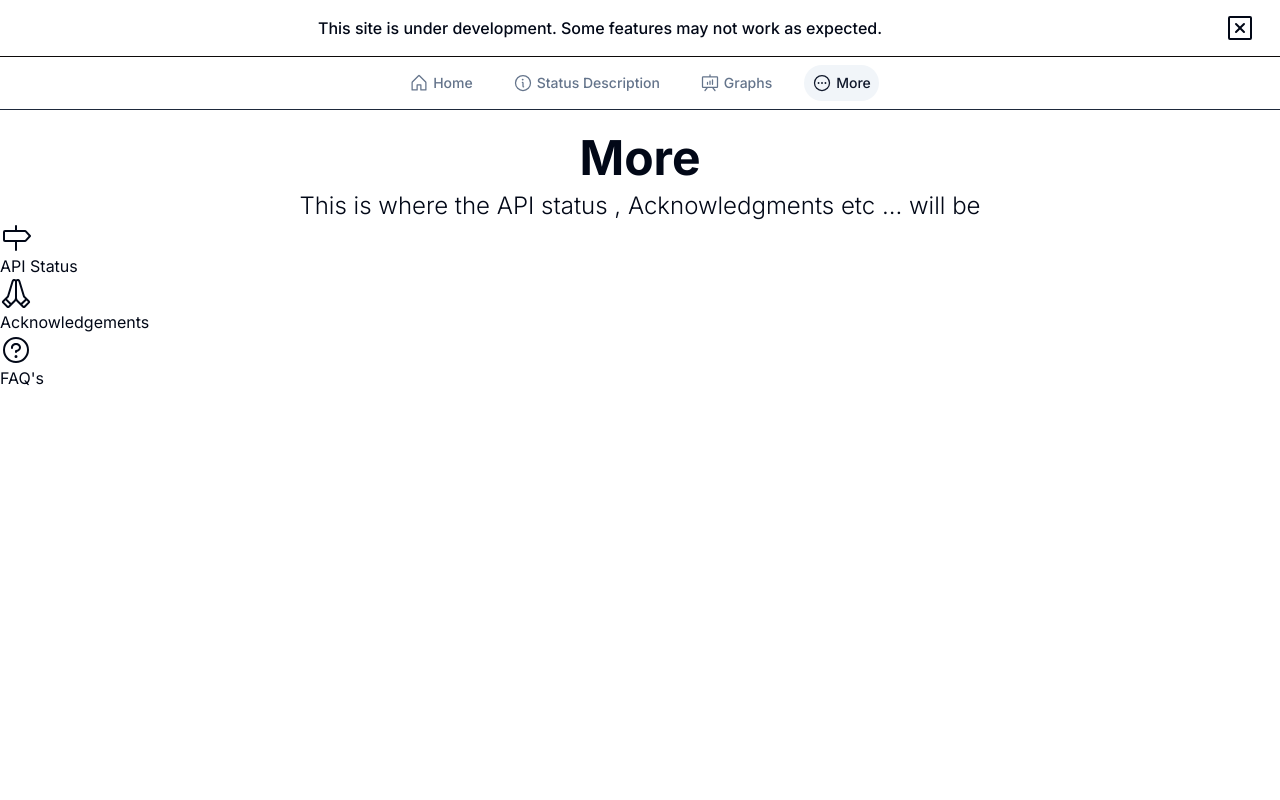
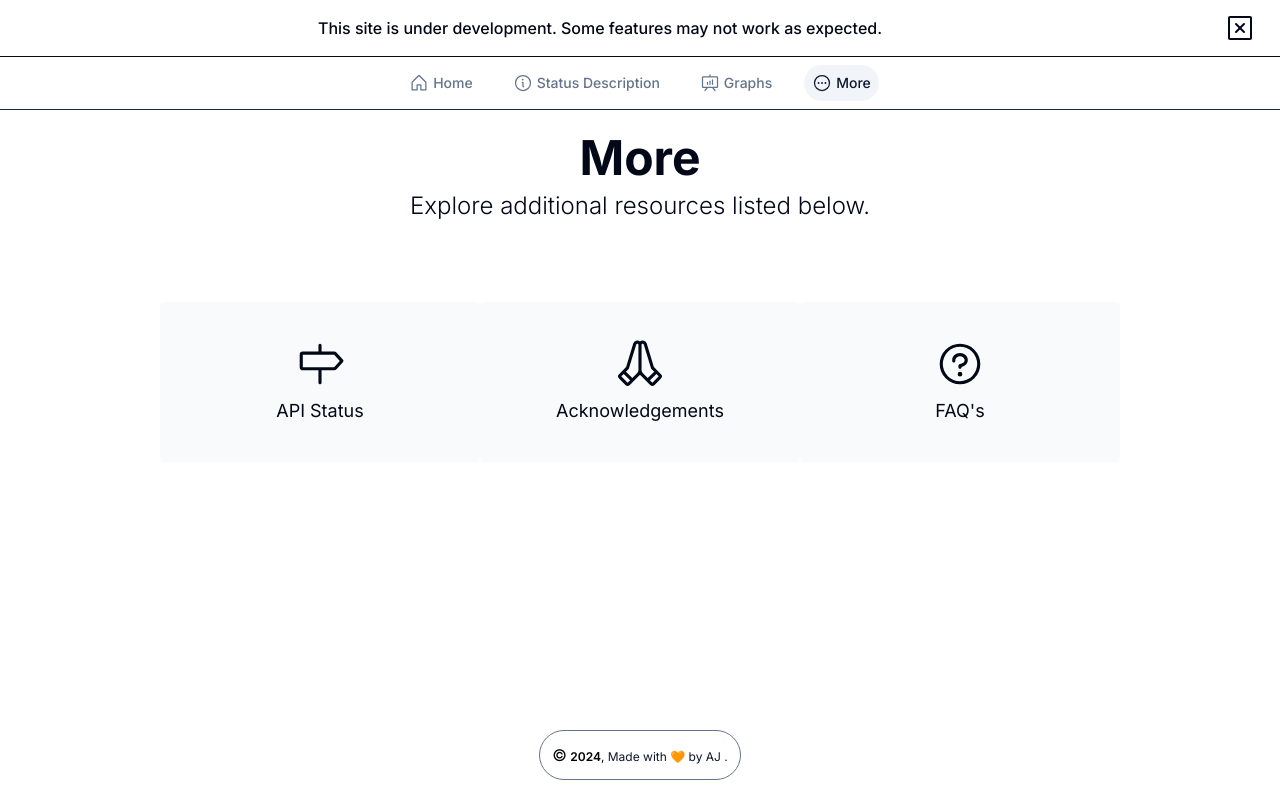
Before and after one commit to thenameisajay/Aurora-Sight-2.0, a Next.js app: page /more in a window 1280 px wide. Built offline with nearby package versions, Linux system fonts and the light colour scheme.

Commit message:
basic switcher is ready

```diff
--- a/src/app/more/page.tsx
+++ b/src/app/more/page.tsx
@@ -3,6 +3,7 @@
 import React from 'react';
 
 import HeadBanner from '@/components/banners/head-banner/HeadBanner';
+import Footer from '@/components/footer/Footer';
 import Switcher from '@/components/switcher/Switcher';
 import { navConfig } from '@/data/navbar/data';
 
@@ -10,14 +11,17 @@ const { switcherNav } = navConfig;
 
 const heading = 'More';
 
-const description =
-    'This is where the API status , Acknowledgments etc ... will be';
+const description = 'Explore additional resources listed below.';
 
 export default function Page() {
     return (
-        <div>
+        <div className="flex w-full flex-col items-center justify-center">
             <HeadBanner heading={heading} description={description} />
+            <div className=" h-10  md:h-20"></div>{' '}
+            {/*
+            Just a spacer  rather than using margin-top or top */}
             <Switcher switcherData={switcherNav} />
+            <Footer />
         </div>
     );
 }
--- a/src/app/status-description/page.tsx
+++ b/src/app/status-description/page.tsx
@@ -27,10 +27,10 @@ const StatusTable = () => {
                 </TableCaption>
                 <TableHeader>
                     <TableRow>
+                        <TableHead></TableHead>
                         <TableHead className="w-[100px] text-right">
                             Color
                         </TableHead>
-                        <TableHead></TableHead>
                         <TableHead className=" w-28 text-start">
                             Color-Code
                         </TableHead>
@@ -44,9 +44,6 @@ const StatusTable = () => {
                 <TableBody>
                     {statusInfo.map((status) => (
                         <TableRow key={status.key}>
-                            <TableCell className="text-right font-bold">
-                                {status.key?.toUpperCase()}
-                            </TableCell>
                             <TableCell>
                                 <div
                                     className=" h-6  w-20 rounded-full "
@@ -54,6 +51,9 @@ const StatusTable = () => {
                                         backgroundColor: `${status.color}`,
                                     }}
                                 />
+                            </TableCell>
+                            <TableCell className="text-right font-bold">
+                                {status.key?.toUpperCase()}
                             </TableCell>
                             <TableCell className="font-semibold">
                                 {status.color}
--- a/src/components/switcher/Switcher.tsx
+++ b/src/components/switcher/Switcher.tsx
@@ -1,4 +1,6 @@
 import React from 'react';
+
+import Link from 'next/link';
 
 import type { MainNavItem } from '@/types/interfaces/nav';
 
@@ -8,13 +10,24 @@ export default function Switcher({
     switcherData: MainNavItem[];
 }) {
     return (
-        <p>
-            {switcherData.map((item, index) => (
-                <a key={index} href={item.href}>
-                    {item.icon && item.icon}
-                    {item.title}
-                </a>
+        <div className=" w-dvh  flex flex-col md:flex-row">
+            {switcherData.map((item) => (
+                <div
+                    key={item.href}
+                    className=" w-52  items-center justify-center rounded-sm bg-slate-50  md:flex md:h-40 lg:w-80 "
+                >
+                    <Link href={item.href}>
+                        <div className="  mx-2 my-5 flex h-32  flex-col items-center  justify-center  rounded-md   hover:bg-slate-200    md:w-48">
+                            {item.icon && item.icon}
+                            <div className="h-2"></div>
+                            {/* Spacer */}
+                            <span className="  text-center text-sm md:text-lg ">
+                                {item.title}
+                            </span>
+                        </div>
+                    </Link>
+                </div>
             ))}
-        </p>
+        </div>
     );
 }
--- a/src/data/navbar/data.tsx
+++ b/src/data/navbar/data.tsx
@@ -44,17 +44,17 @@ export const navConfig: navConfig = {
         {
             title: 'API Status',
             href: '/api-status',
-            icon: <Signpost size={32} />,
+            icon: <Signpost size={50} />,
         },
         {
             title: 'Acknowledgements',
             href: '/acknowledgements',
-            icon: <HandsPraying size={32} />,
+            icon: <HandsPraying size={50} />,
         },
         {
             title: "FAQ's",
             href: '/faqs',
-            icon: <Question size={32} />,
+            icon: <Question size={50} />,
         },
     ],
 };
```
